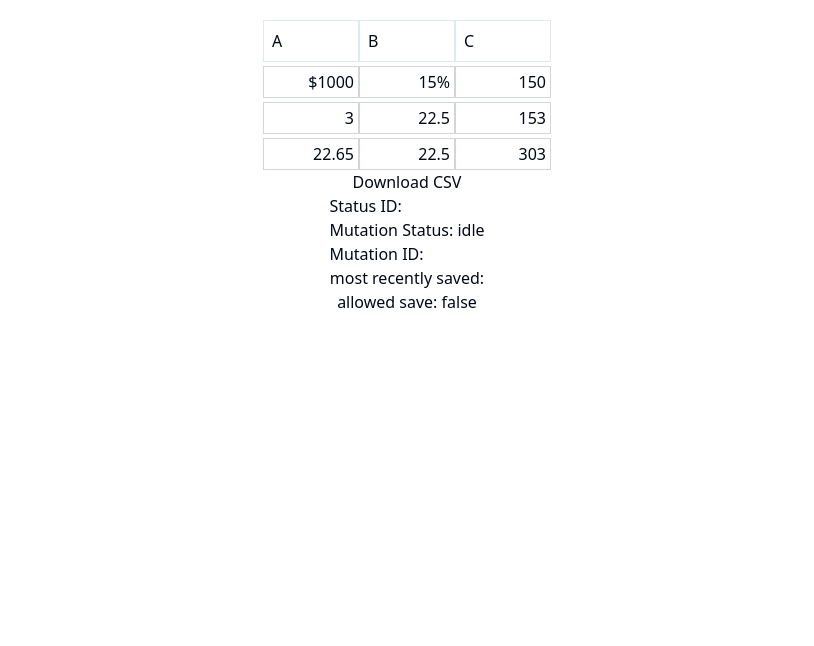
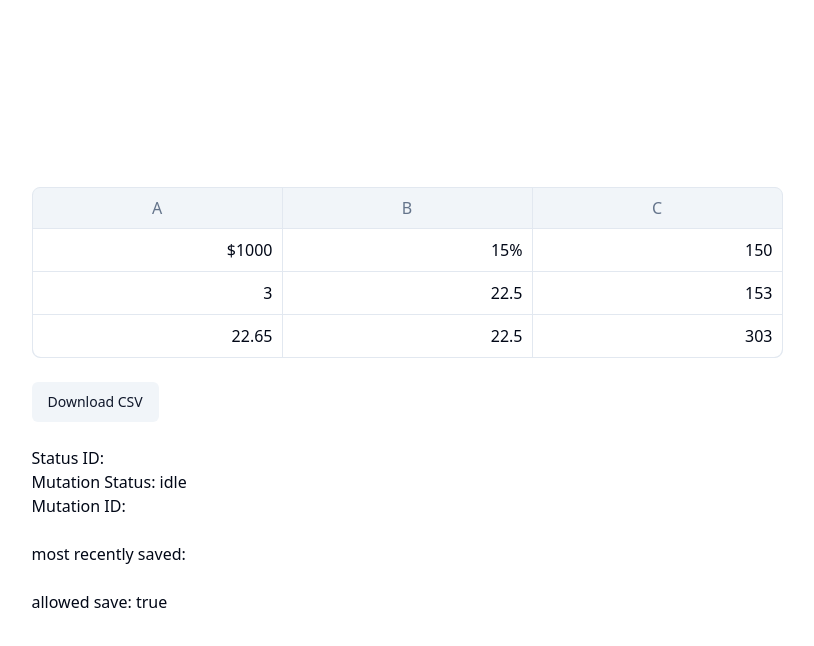
Before and after one commit to yolodevz/spreadsheet, a Next.js app: page / in a window 1280 px wide. Shown: the top 646 px of the page, without its empty margins (233-1047 px from the left). Built offline with nearby package versions, Linux system fonts and the light colour scheme.

Commit message:
feat(css): improve style

```diff
--- a/app/layout.tsx
+++ b/app/layout.tsx
@@ -19,7 +19,7 @@ export default function RootLayout({ children }: RootLayoutProps) {
       <head />
       <body
         className={cn(
-          'min-h-screen bg-background font-sans antialiased',
+          'flex min-h-screen flex-col bg-background font-sans antialiased',
           fontSans.variable
         )}
       >
--- a/app/spreadsheet.tsx
+++ b/app/spreadsheet.tsx
@@ -5,7 +5,9 @@ import { useSave } from '@/app/mutations/save.mutation';
 import { useQuery } from '@tanstack/react-query';
 import { cn } from '@/lib/utils';
 import { Status } from './status';
+import { Button } from '@/components/ui/button';
 import { Cell } from '@/components/ui/cell';
+import { LoaderCircle } from 'lucide-react';
 import { SuccessResponse } from '@/app/api/save/route';
 import { create, all } from 'mathjs';
 
@@ -50,6 +52,20 @@ const evaluateExpression = (
   }
 };
 
+const getReferencedCells = (expression: string): [number, number][] => {
+  const cellRefRegex = /([A-Z]+)(\d+)/g;
+  let match;
+  const references: [number, number][] = [];
+
+  while ((match = cellRefRegex.exec(expression)) !== null) {
+    const colIndex = match[1].charCodeAt(0) - 'A'.charCodeAt(0);
+    const rowIndex = parseInt(match[2], 10) - 1;
+    references.push([rowIndex, colIndex]);
+  }
+
+  return references;
+};
+
 const useSpreadsheetLogic = () => {
   const [data, setData] = useState<SpreadsheetData>(initialData);
   const [errorRows, setErrorRows] = useState<Set<number>>(new Set());
@@ -60,8 +76,9 @@ const useSpreadsheetLogic = () => {
   const [latestCsvData, setLatestCsvData] = useState<string>('');
   const [pendingSave, setPendingSave] = useState<boolean>(false);
   const [runningTask, setRunningTask] = useState<string>('');
+  const [focusedCell, setFocusedCell] = useState<[number, number] | null>(null);
 
-  const [allowedSave, setAllowedSave] = useState<boolean>(false);
+  const [allowedSave, setAllowedSave] = useState<boolean>(true);
 
   const saveMutation = useSave();
 
@@ -131,6 +148,14 @@ const useSpreadsheetLogic = () => {
     setPendingSave(true);
   };
 
+  const handleCellFocus = (row: number, col: number) => {
+    setFocusedCell([row, col]);
+  };
+
+  const handleCellBlur = () => {
+    setFocusedCell(null);
+  };
+
   return {
     data,
     errorRows,
@@ -141,6 +166,9 @@ const useSpreadsheetLogic = () => {
     runningTask,
     pendingSave,
     allowedSave,
+    focusedCell,
+    handleCellFocus,
+    handleCellBlur,
   };
 };
 
@@ -153,27 +181,39 @@ const Spreadsheet: React.FC = () => {
     updateCell,
     latestCsvData,
     runningTask,
-    pendingSave,
     allowedSave,
+    focusedCell,
+    handleCellFocus,
+    handleCellBlur,
   } = useSpreadsheetLogic();
 
+  const getHighlightClass = (rowIndex: number, colIndex: number) => {
+    if (focusedCell) {
+      const [focusedRow, focusedCol] = focusedCell;
+      const expression = data[focusedRow]?.[focusedCol];
+      if (expression && expression.startsWith('=')) {
+        const references = getReferencedCells(expression.slice(1));
+        if (references.some(([r, c]) => r === rowIndex && c === colIndex)) {
+          return 'bg-amber-50';
+        }
+      }
+    }
+    return '';
+  };
+
   return (
-    <div className='flex flex-col items-center p-5'>
-      <div className='grid gap-1'>
-        <div className='flex'>
+    <div className='mx-auto flex max-w-3xl flex-1 flex-col items-center justify-center'>
+      <div className='space-y-6'>
+        <div className='mb-6 grid gap-px overflow-hidden rounded-lg border bg-border'>
+          <div className='flex gap-x-px rounded-t-lg font-medium text-muted-foreground'>
             {headers.map((header, index) => (
-            <div key={index} className='w-full border p-2'>
+              <div key={index} className='w-full bg-muted p-2 text-center'>
                 {header}
               </div>
             ))}
           </div>
           {data.map((row, rowIndex) => (
-          <div
-            key={rowIndex}
-            className={cn(
-              errorRows.has(rowIndex) ? 'border border-red-400' : ''
-            )}
-          >
+            <div key={rowIndex} className={'flex gap-x-px rounded-b-lg'}>
               {row.map((cell, colIndex) => (
                 <Cell
                   key={colIndex}
@@ -184,17 +224,41 @@ const Spreadsheet: React.FC = () => {
                       : cell
                   }
                   onChange={(value) => updateCell(rowIndex, colIndex, value)}
+                  onFocus={() => handleCellFocus(rowIndex, colIndex)}
+                  onBlur={handleCellBlur}
+                  className={cn(
+                    errorRows.has(rowIndex) ? 'bg-rose-50' : '',
+                    rowIndex === data.length - 1
+                      ? colIndex === 0
+                        ? 'rounded-bl-lg'
+                        : colIndex === row.length - 1
+                          ? 'rounded-br-lg'
+                          : ''
+                      : '',
+                    getHighlightClass(rowIndex, colIndex)
+                  )}
                 />
               ))}
             </div>
           ))}
         </div>
+        <div className='flex items-start justify-between gap-x-4'>
+          <Button asChild variant='secondary'>
             <a
               href={`data:text/csv;charset=utf-8,${encodeURIComponent(latestCsvData)}`}
               download='data.csv'
             >
               Download CSV
             </a>
+          </Button>
+          {saveMutation.status === 'pending' ||
+          statusData?.status === 'IN_PROGRESS' ? (
+            <div className='flex items-center justify-end gap-x-2 text-muted-foreground'>
+              <LoaderCircle size={16} className='animate-spin' />
+              <span className='text-sm'>saving</span>
+            </div>
+          ) : null}
+        </div>
         <Status statusData={statusData} saveStatus={saveMutation.status} />
         {(statusData?.status === 'IN_PROGRESS' ||
           saveMutation.status === 'pending') && (
@@ -208,6 +272,7 @@ const Spreadsheet: React.FC = () => {
         <div>most recently saved: {latestCsvData}</div>
         <p>allowed save: {`${allowedSave}`}</p>
       </div>
+    </div>
   );
 };
 
--- a/components/ui/cell.tsx
+++ b/components/ui/cell.tsx
@@ -1,12 +1,23 @@
 import React, { useState, useEffect } from 'react';
+import { cn } from '@/lib/utils';
 
 interface CellProps {
   value: string;
   evaluatedValue: string;
+  className?: string;
   onChange: (value: string) => void;
+  onFocus: () => void;
+  onBlur: () => void;
 }
 
-const Cell: React.FC<CellProps> = ({ value, evaluatedValue, onChange }) => {
+const Cell: React.FC<CellProps> = ({
+  value,
+  evaluatedValue,
+  onChange,
+  onFocus,
+  onBlur,
+  className,
+}) => {
   const [inputValue, setInputValue] = useState(value);
   const [editing, setEditing] = useState(false);
 
@@ -19,15 +30,21 @@ const Cell: React.FC<CellProps> = ({ value, evaluatedValue, onChange }) => {
   const handleBlur = () => {
     setEditing(false);
     onChange(inputValue);
+    onBlur();
   };
 
   const handleFocus = () => {
     setEditing(true);
+    onFocus();
   };
 
   return (
     <input
-      className='h-8 w-24 border border-gray-300 p-1 text-right'
+      className={cn(
+        'w-full rounded-none border border-transparent p-2 text-right outline-none',
+        'focus-within:border-px focus-within:border-blue-400',
+        className
+      )}
       value={editing ? inputValue : evaluatedValue}
       onChange={(e) => setInputValue(e.target.value)}
       onBlur={handleBlur}
```
Lines whose indentation alone changed are shown as unchanged.
